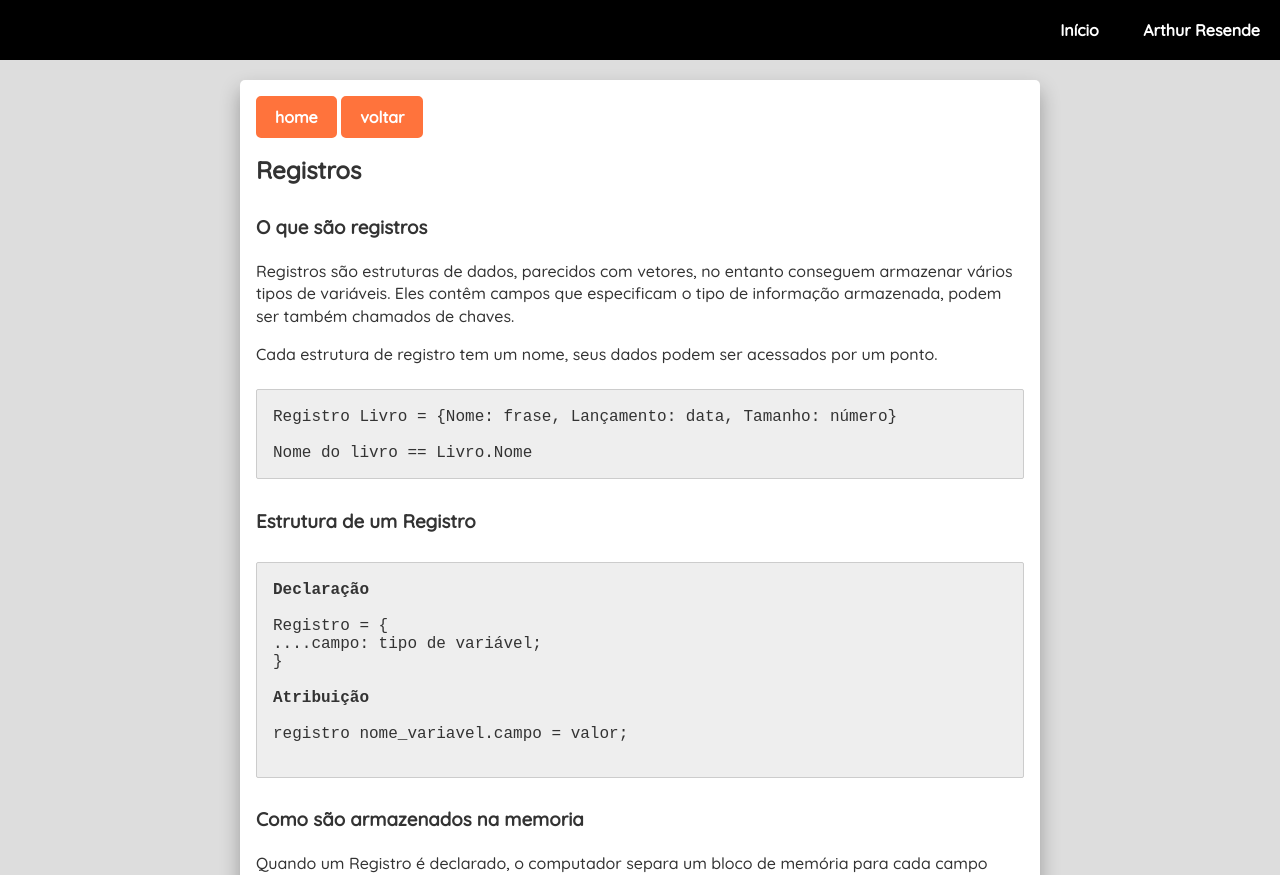
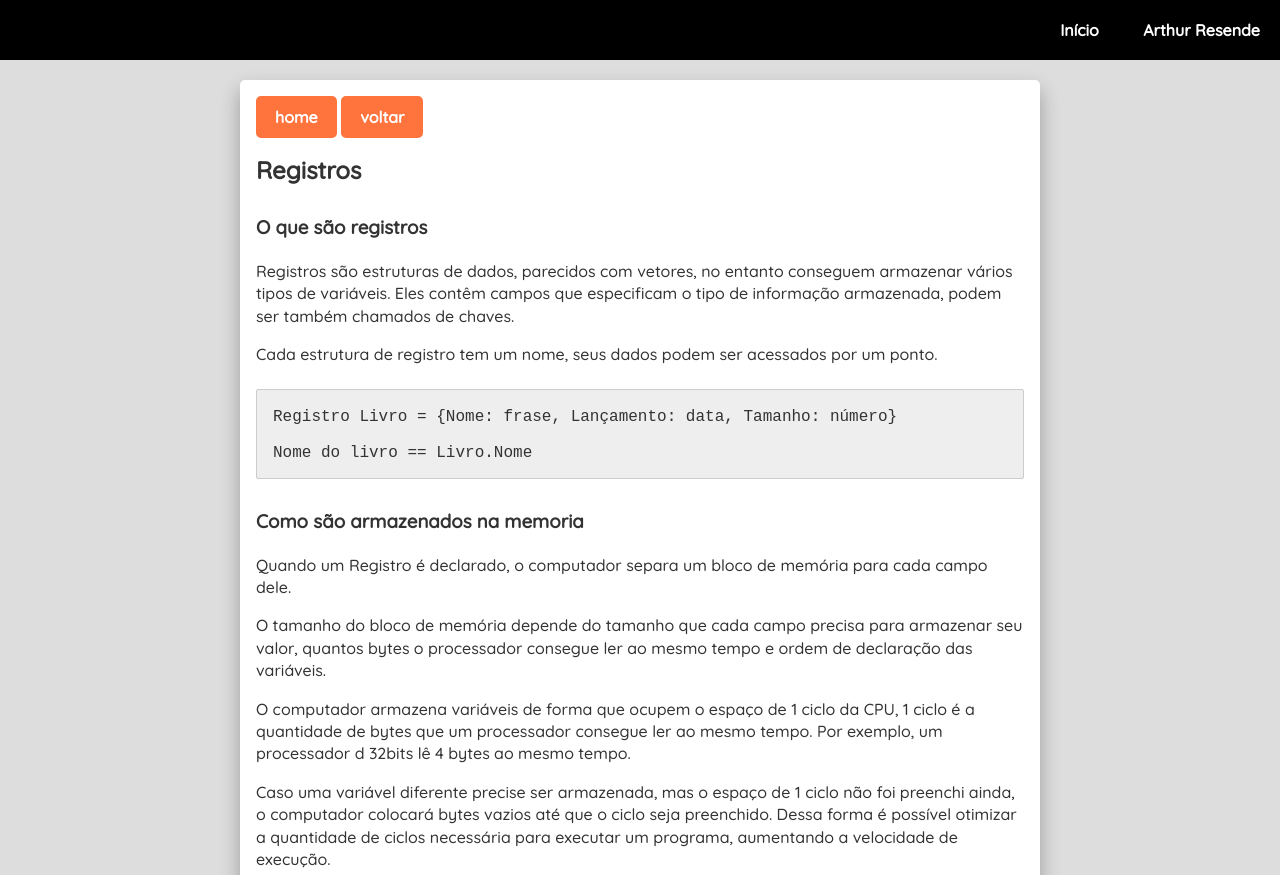
Before and after one commit to Arthur-Resende/anotacoes-take-blip, a plain HTML site: page estruturaDados/anotacoes/aula3.html in a window 1280 px wide. Shown: the top 875 px of the page. Drawn offline with Linux system fonts and the light colour scheme.

```diff
--- a/estruturaDados/anotacoes/aula3.html
+++ b/estruturaDados/anotacoes/aula3.html
@@ -54,20 +54,6 @@
                 Nome do livro == Livro.Nome
             </code></pre>
 
-            <h3>Estrutura de um Registro</h3>
-            <pre><code>
-                <strong>Declaração</strong>
-
-                Registro = {
-	            ....campo: tipo de variável;
-                }
-
-                <strong>Atribuição</strong>
-
-                registro nome_variavel.campo = valor;
-
-            </code></pre>
-
             <h3>Como são armazenados na memoria</h3>
             <p>
                 Quando um Registro é declarado, o computador separa um bloco de memória para
```
